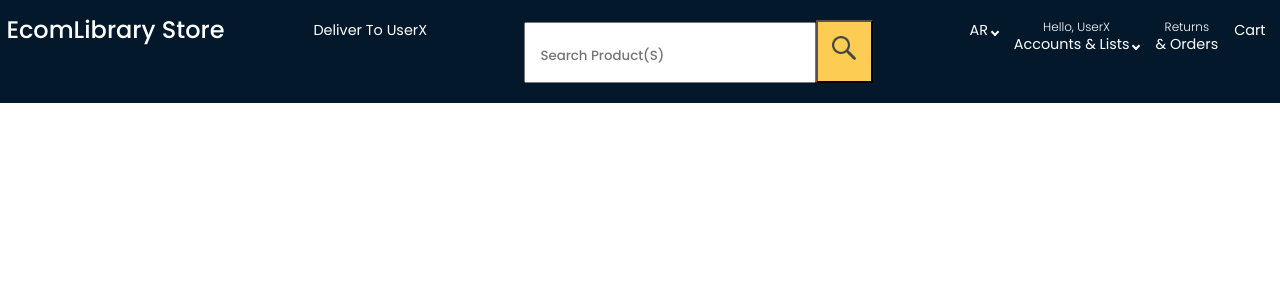
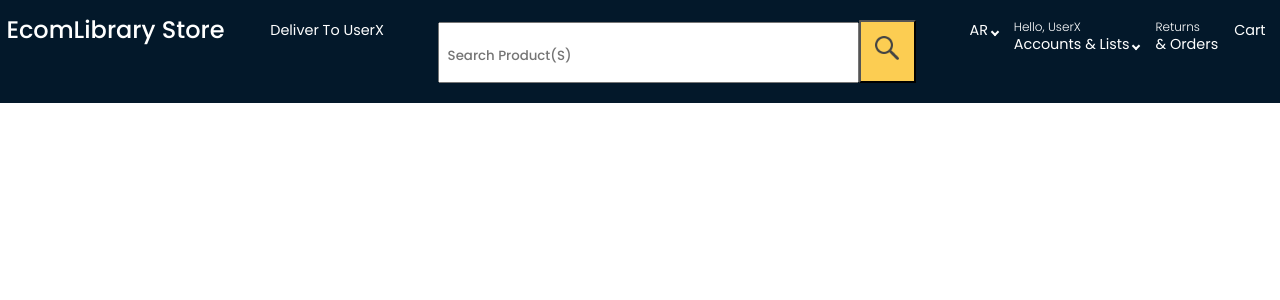
Before and after one commit to OussamaAalailiev/E-commerce-library-FrontEnd-OA, an Angular app: page / in a window 1280 px wide. Shown: the top 300 px of the page. Built offline with nearby package versions, Linux system fonts and the light colour scheme.

Commit message:
modify input padding

```diff
--- a/src/app/components/header/header.component.css
+++ b/src/app/components/header/header.component.css
@@ -7,8 +7,9 @@ header{
   position: fixed;
   background-color: #03182a;
   display: flex;
+  flex-wrap: wrap;
   right: 0; left: 0; top: 0;
-  text-align: center;
+  /*text-align: center;*/
   justify-content: space-between;
   padding: 0.75rem 0.5%;
   z-index: 1000;
@@ -27,6 +28,7 @@ header .after__logo{
 input{
   color: black;
   font-weight: 500;
+  text-indent: 0.5rem;
 }
 .nav-line-1 {
  font-weight: 300;
@@ -58,6 +60,7 @@ header .navbar ul li a{
   padding: 0.5rem;
   color: white;
   display: block;
+  /*float: right;*/
 }
 .onhover:hover{
   border: 0.01rem solid #f5e79a;
@@ -78,6 +81,6 @@ header .navbar ul li a{
   width: 1.5rem;
 }
 input{
-  padding: 1.4rem 0.9rem 0.9rem 0.9rem;
+  padding: 1.4rem 9.9rem 0.9rem 0rem;
 
 }
```
